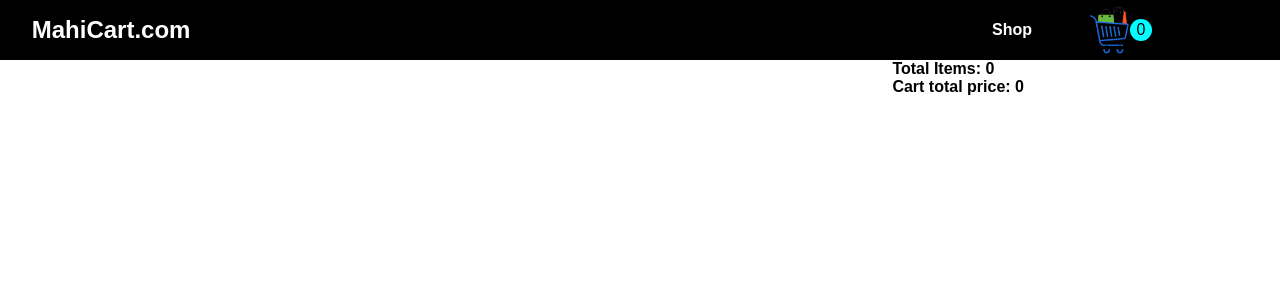
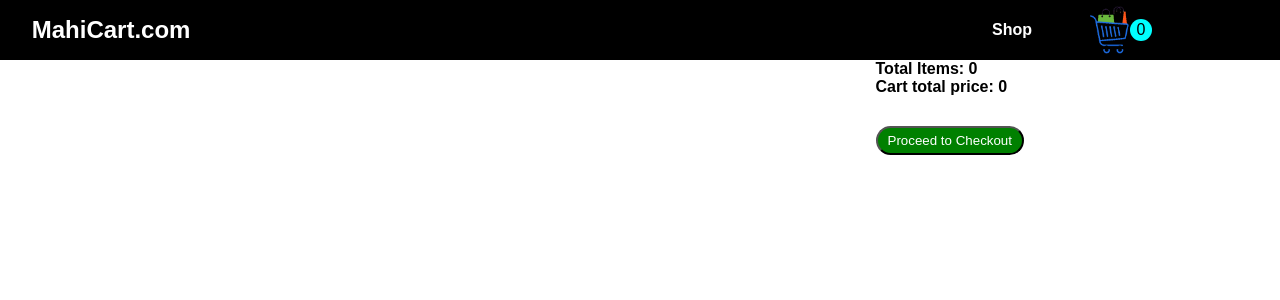
Before and after one commit to maheshsale/shopping-cart-react, a React (Create React App) app: page /cart in a window 1280 px wide. Shown: the top 300 px of the page. Built offline with nearby package versions, Linux system fonts and the light colour scheme.

Commit message:
Added checkout

```diff
--- a/src/pages/cart.css
+++ b/src/pages/cart.css
@@ -10,3 +10,12 @@
 .total-bill{
       margin-right: 20%;
 }
+
+.checkout-btn{
+      border-radius: 16px;
+      padding: 5px 10px;
+      background-color: green;
+      color: white;
+      margin-top: 30px;
+      cursor: pointer;
+}
--- a/src/pages/cart.jsx
+++ b/src/pages/cart.jsx
@@ -24,6 +24,7 @@ export const Cart = () => {
                   <div className="total-bill">
                         <p><b>Total Items: {totalCartItems}</b></p>
                         <p><b>Cart total price: {cartTotal}</b></p>
+                        <button className="checkout-btn">Proceed to Checkout</button>
                   </div>
             </div>
       );
```
